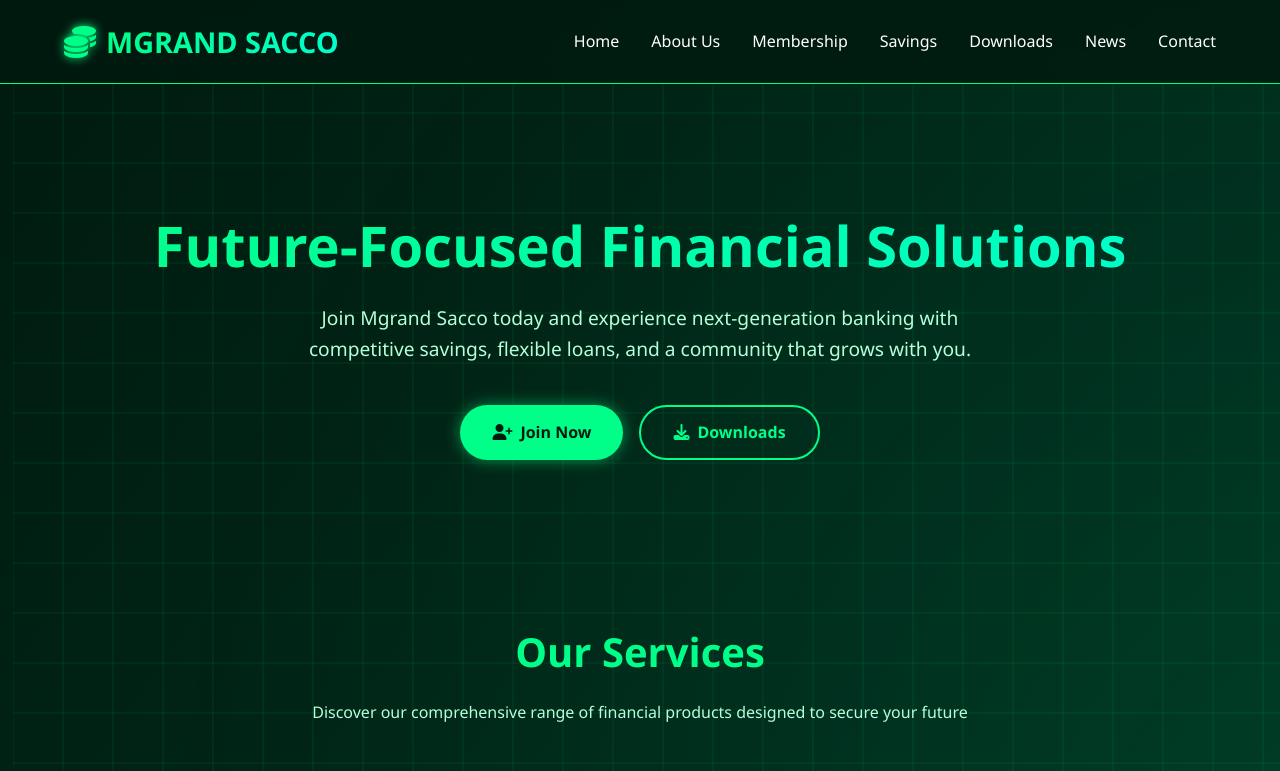
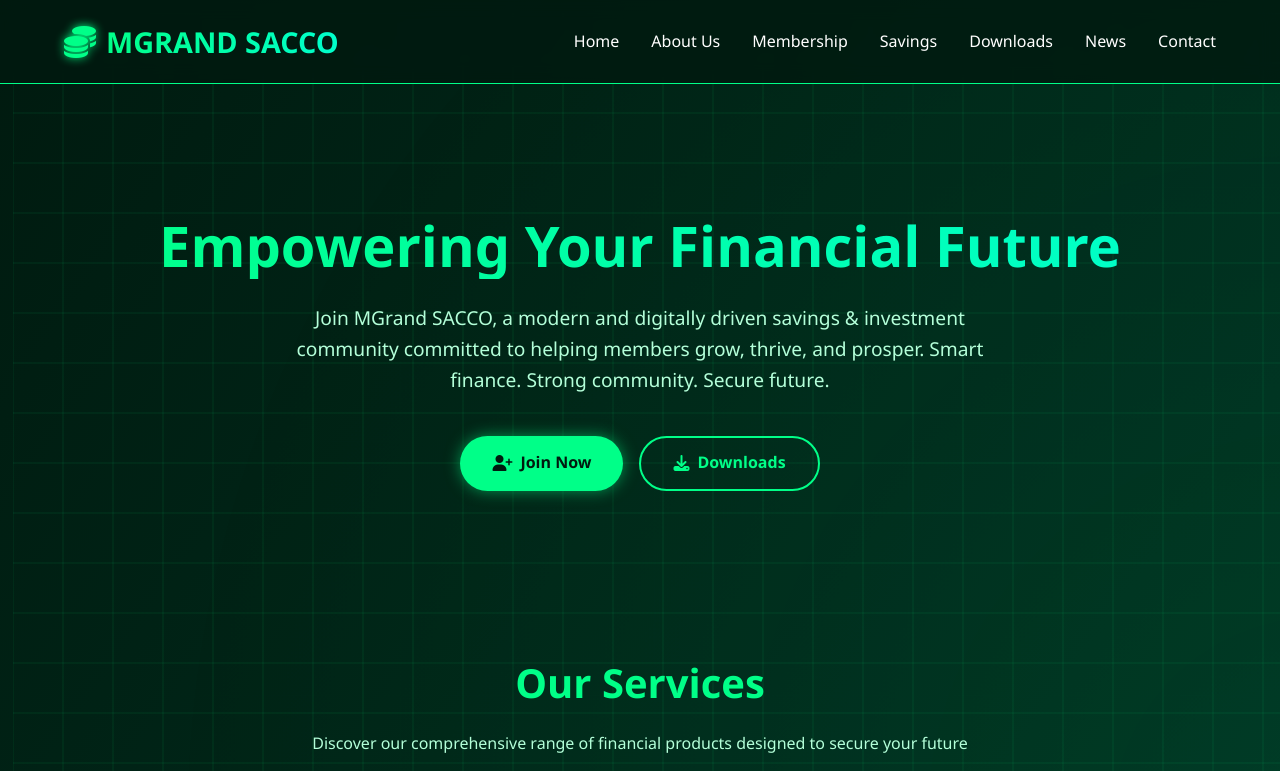
Before and after one commit to mataraparmenas-arch/Mgrandsacco., a website: page index.html in a window 1280 px wide. Shown: the top 771 px of the page. Drawn offline with Linux system fonts and the light colour scheme.

Commit message:
Update index.html

```diff
--- a/index.html
+++ b/index.html
@@ -492,8 +492,9 @@
 
     <!-- Hero Section -->
     <section class="hero" id="home">
-        <h1>Future-Focused Financial Solutions</h1>
-        <p>Join Mgrand Sacco today and experience next-generation banking with competitive savings, flexible loans, and a community that grows with you.</p>
+        <h1>Empowering Your Financial Future</h1>
+        <p>Join MGrand SACCO, a modern and digitally driven savings & investment community committed to helping members grow, thrive, and prosper.
+Smart finance. Strong community. Secure future.</p>
         <div class="cta-buttons">
             <a href="#membership" class="btn btn-primary">
                 <i class="fas fa-user-plus"></i> Join Now
```
